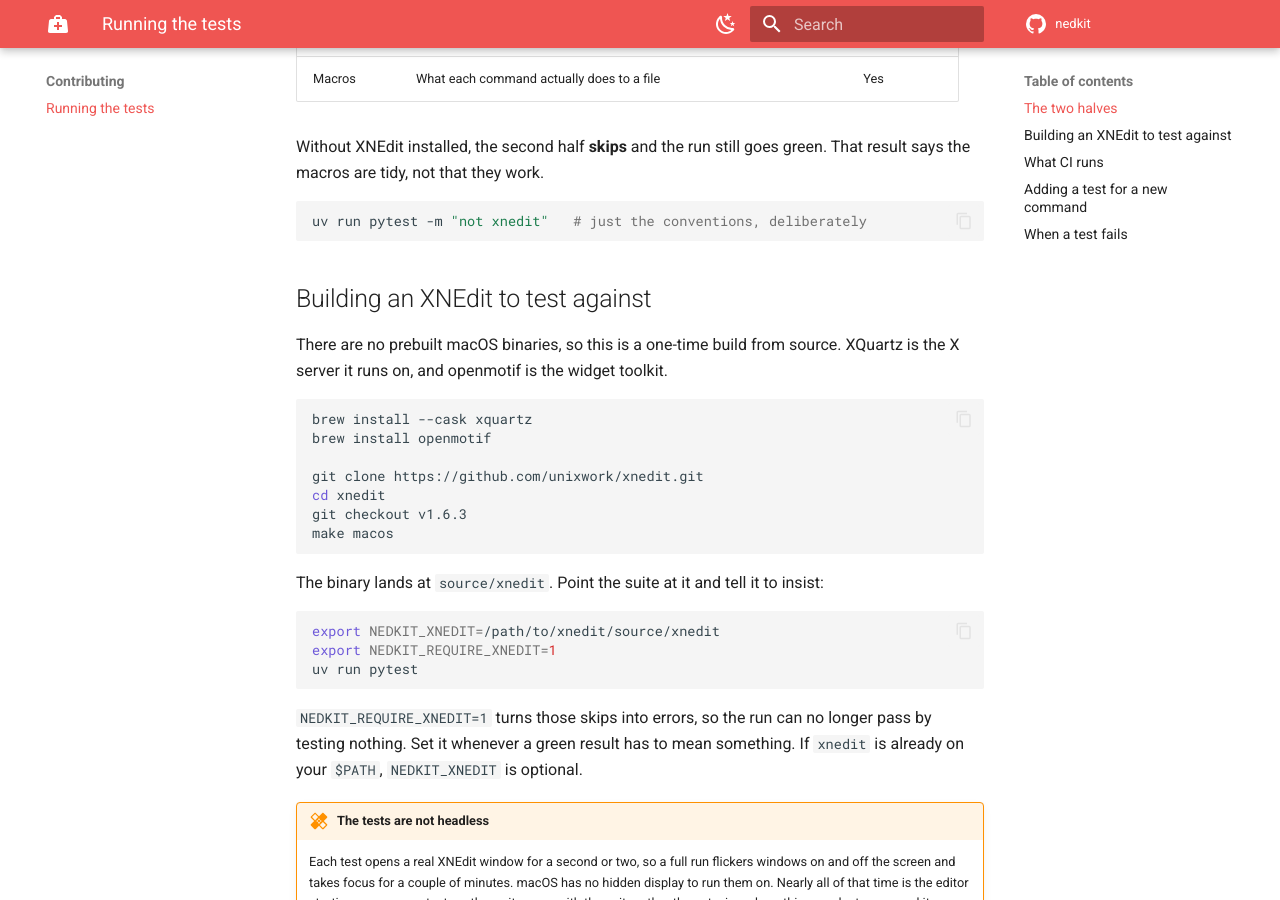
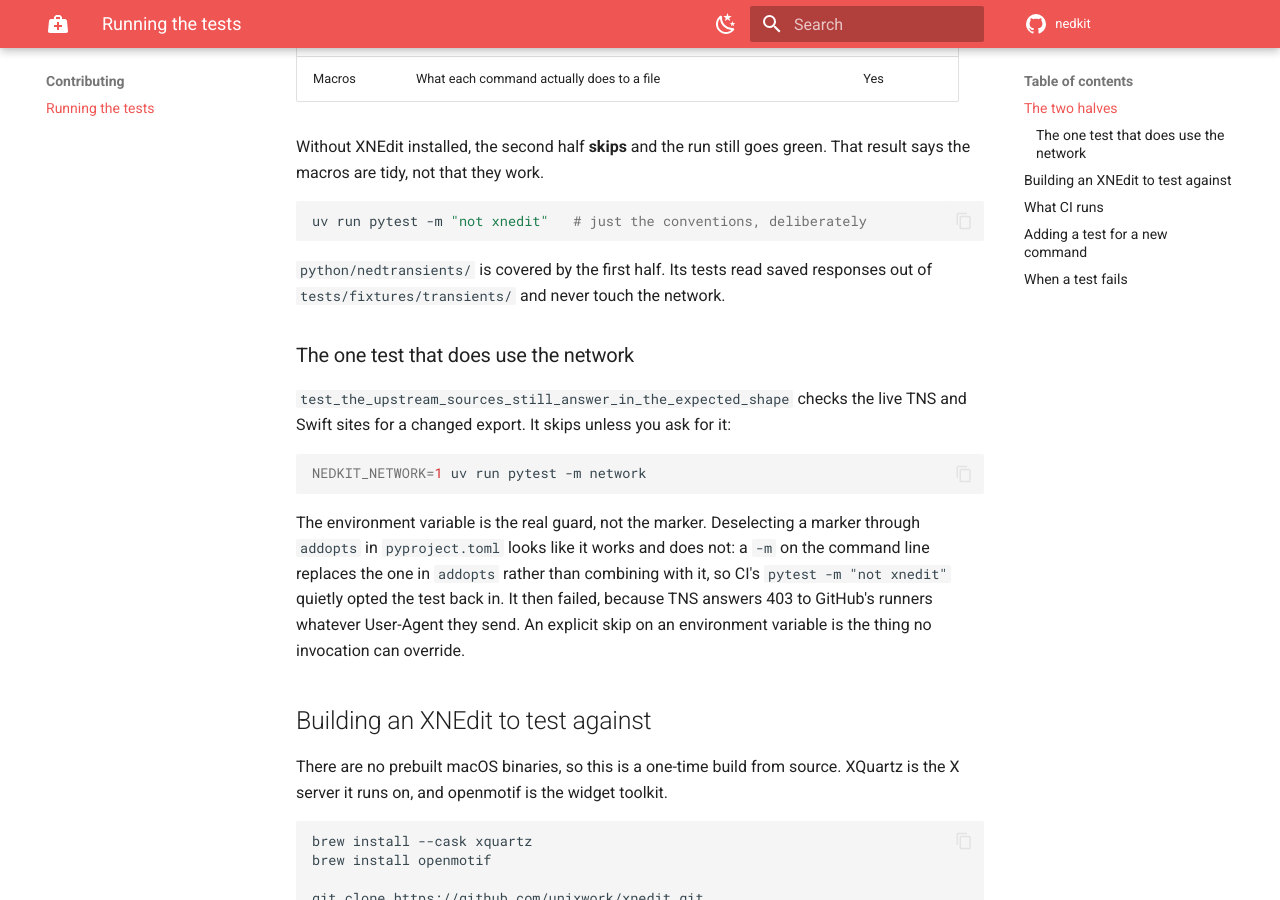
Before and after one commit to sidereal-software/nedkit, an MkDocs documentation site: the page built from docs/testing.md, in a window 1280 px wide and 900 px high, scrolled down 528 px. Built offline with MkDocs 1.6.1 and Material for MkDocs 9.7.7, drawn with Linux system fonts in a browser that asks for light colours; comment, search, counter and statistics services are not loaded.

Commit message:
fix(ci): guard the network test with an env var, not addopts
The network test ran in CI and failed. Deselecting it through
addopts = "-m 'not network'" reads as though it works and does not: a -m
on the command line replaces the one in addopts rather than combining
with it, so ci.yml's `pytest -m "not xnedit"` opted it straight back in.

It cannot pass there in any case. TNS answers 403 to GitHub's runners
whatever User-Agent they send, so the test is only meaningful from a
machine with an ordinary address.

Guard it with NEDKIT_NETWORK=1 and an explicit pytest.skip, matching how
NEDKIT_REQUIRE_XNEDIT already works. An environment variable is the one
thing no invocation can override.

````diff
--- a/docs/testing.md
+++ b/docs/testing.md
@@ -24,6 +24,26 @@ green. That result says the macros are tidy, not that they work.
 ```sh
 uv run pytest -m "not xnedit"   # just the conventions, deliberately
 ```
+
+`python/nedtransients/` is covered by the first half. Its tests read saved
+responses out of `tests/fixtures/transients/` and never touch the network.
+
+### The one test that does use the network
+
+`test_the_upstream_sources_still_answer_in_the_expected_shape` checks the live
+TNS and Swift sites for a changed export. It skips unless you ask for it:
+
+```sh
+NEDKIT_NETWORK=1 uv run pytest -m network
+```
+
+The environment variable is the real guard, not the marker. Deselecting a
+marker through `addopts` in `pyproject.toml` looks like it works and does not:
+a `-m` on the command line replaces the one in `addopts` rather than combining
+with it, so CI's `pytest -m "not xnedit"` quietly opted the test back in. It
+then failed, because TNS answers 403 to GitHub's runners whatever User-Agent
+they send. An explicit skip on an environment variable is the thing no
+invocation can override.
 
 ## Building an XNEdit to test against
 
--- a/pyproject.toml
+++ b/pyproject.toml
@@ -31,11 +31,8 @@ packages = ["src/nedkit"]
 testpaths = ["tests"]
 markers = [
     "xnedit: needs a real XNEdit binary and an X display (see tests/conftest.py)",
-    "network: reaches the live TNS and Swift sites; deselected by default",
+    "network: reaches the live TNS and Swift sites; needs NEDKIT_NETWORK=1",
 ]
-# The network test exists to catch an upstream format change, which is a thing
-# to go looking for rather than something an ordinary run should depend on.
-addopts = "-m 'not network'"
 
 [tool.ruff]
 # The NED team's ceiling, not the harness's. Ruff applies one target version to
````
Also changed, not shown: CLAUDE.md (+19 -5 lines), 1 other file.
